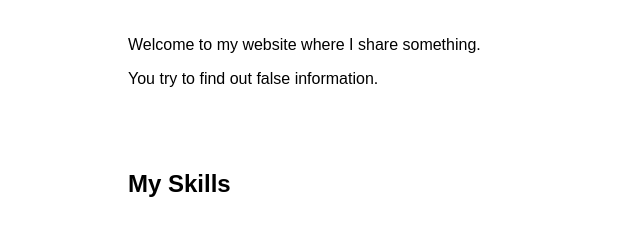
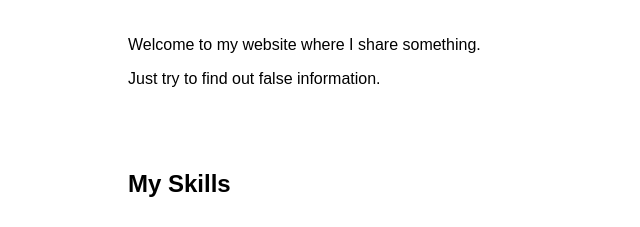
Before and after one commit to Jianan2315/web-design-01, a website: page index.html in a window 1280 px wide. Shown: the part 148-375 px from the top of the page, 0-640 px from the left. Drawn offline with Linux system fonts and the light colour scheme.

Commit message:
version 0.2

```diff
--- a/index.html
+++ b/index.html
@@ -28,7 +28,7 @@
     <div class="container">
         <!-- Hyperlink -->
         <p>Welcome to my website where I share something.</p>
-        <p>You try to find out false information.</p>
+        <p>Just try to find out false information.</p>
 
         <!-- Table -->
         <h2>My Skills</h2>
```
Also changed, not shown: readme.md (added), readme.txt (deleted).
